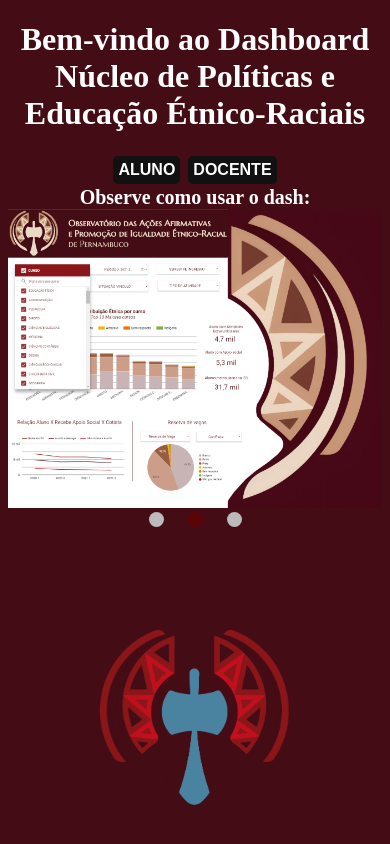
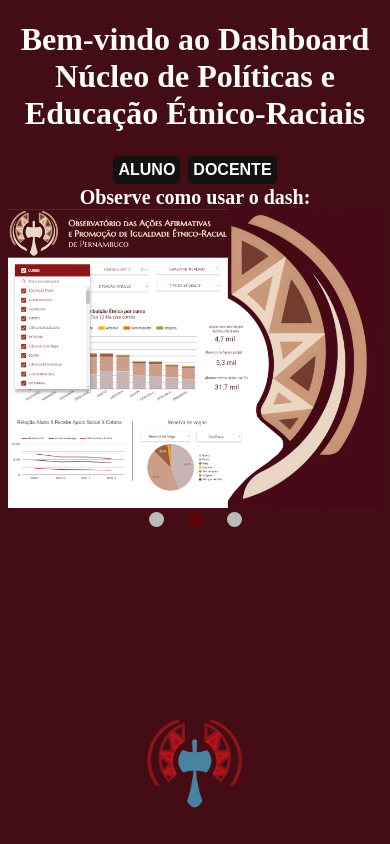
Before and after one commit to jvras58/datastudio, a plain HTML site: page index.html in a window 390 px wide. Drawn offline with Linux system fonts and the light colour scheme.

Commit message:
atualização da logo

```diff
--- a/app.js
+++ b/app.js
@@ -1,4 +1,4 @@
-//elementos do DOM
+// Armazenar os elementos do DOM em variáveis
 const landingPage = document.querySelector('#landing-page');
 const alunosBtn = document.querySelector('#alunos-btn');
 const docentesBtn = document.querySelector('#docente-btn');
@@ -7,113 +7,84 @@ const iframeDocentes = document.querySelector('#iframe-docentes');
 const logo = document.querySelector('.logo');
 const iframeContainer = document.querySelector('.iframe-container');
 const backgroundImage = document.querySelector('.background-image');
+const slides = document.getElementsByClassName("mySlides");
+const dots = document.getElementsByClassName("dot");
 
-// Carrega os iframes quando a página carregar
+
+// Carregar os iframes quando a página carregar
 window.addEventListener('load', () => {
 iframeAlunos.setAttribute('src', iframeAlunos.getAttribute('data-src'));
 iframeDocentes.setAttribute('src', iframeDocentes.getAttribute('data-src'));
 });
-//some com a logo e o template de fundo
-alunosBtn.addEventListener('click', () => {
+
+// Esconder a landing page, o logo e o template de fundo ao clicar nos botões de alunos ou docentes
+function hideElements() {
 landingPage.classList.add('hidden');
 iframeContainer.classList.remove('hidden');
 logo.classList.add('hidden');
 backgroundImage.classList.add('hidden');
-  });
+}
 
-  docentesBtn.addEventListener('click', () => {
-    landingPage.classList.add('hidden');
-    iframeContainer.classList.remove('hidden');
-    logo.classList.add('hidden');
-    backgroundImage.classList.add('hidden');
-  });
+alunosBtn.addEventListener('click', hideElements);
+docentesBtn.addEventListener('click', hideElements);
 
-// Adiciona o ouvinte de evento para cada botão
+// Exibir o iframe de alunos e ocultar o iframe de docentes ao clicar no botão de alunos
 alunosBtn.addEventListener('click', () => {
-    // Exibe o iframe de alunos e oculta o iframe de docentes
 iframeAlunos.style.display = 'block';
 iframeDocentes.style.display = 'none';
 landingPage.style.display = 'none';
 });
 
+// Exibir o iframe de docentes e ocultar o iframe de alunos ao clicar no botão de docentes
 docentesBtn.addEventListener('click', () => {
-    // Exibe o iframe dos docentes e oculte o iframe de alunos
 iframeAlunos.style.display = 'none';
 iframeDocentes.style.display = 'block';
 landingPage.style.display = 'none';
 });
-// Exibe a página inicial quando o documento for carregado
+
+// Exibir a página inicial quando o documento for carregado
 window.onload = function() {
 landingPage.style.display = 'block';
 iframeAlunos.style.display = 'none';
 iframeDocentes.style.display = 'none';
 }
 
-// Obter o elemento iframe
-const iframe = document.querySelector('#iframe-alunos');
-
-// Adicionar um ouvinte de eventos de scroll à página
-window.addEventListener('scroll', () => {
-    // Obter a posição do scroll da página
-    const scrollTop = window.pageYOffset || document.documentElement.scrollTop;
-
-    // Atualizar a posição do scroll do iframe com a posição do scroll da página
-    iframe.contentWindow.scrollTo(0, scrollTop);
-    const contentHeight = iframe.contentDocument.body.scrollHeight;
-    iframe.style.height = contentHeight + 'px';
-
-});
-
-// Função para sincronizar o scroll da página com o scroll do iframe
+// Sincronizar o scroll da página com o scroll do iframe
 function syncScroll() {
-    const iframe = document.querySelector('#iframe-alunos');
 const scrollTop = window.pageYOffset || document.documentElement.scrollTop;
 iframe.contentWindow.scrollTo(0, scrollTop);
 }
 
-// Chamar a função de sincronização sempre que o iframe for carregado
-iframe.addEventListener('load', () => {
-    syncScroll();
-});
-
-// Adicionar um ouvinte de eventos de scroll à página
+// Adicionar um ouvinte de eventos de scroll à página e atualizar a altura do iframe
 window.addEventListener('scroll', () => {
 const scrollTop = window.pageYOffset || document.documentElement.scrollTop;
-
-    // Atualizar a altura do iframe para o tamanho do conteúdo
 const contentHeight = iframe.contentDocument.body.scrollHeight;
 iframe.style.height = contentHeight + 'px';
-
-    // Atualizar a posição do scroll do iframe com a posição do scroll da página
 iframe.contentWindow.scrollTo(0, scrollTop);
 });
 
 // Chamar a função de sincronização sempre que o iframe for carregado
-iframe.addEventListener('load', () => {
-    syncScroll();
-});
+iframeAlunos.addEventListener('load', syncScroll);
+iframeDocentes.addEventListener('load', syncScroll);
 
-// Roteiro da apresentação
-var slideIndex = 1;
+// Controles próximos/anteriores dos slides
+let slideIndex = 1;
 showSlides(slideIndex);
 
-// Controles próximos/anteriores
 function plusSlides(n) {
 showSlides(slideIndex += n);
 }
 
-// Controles de imagem em miniatura
+// Controles de imagem em miniatura dos slides
 function currentSlide(n) {
 showSlides(slideIndex = n);
 }
 
+// Exibir os slides e os pontos correspondentes
 function showSlides(n) {
-  var i;
-  var slides = document.getElementsByClassName("mySlides");
-  var dots = document.getElementsByClassName("dot");
 if (n > slides.length) {slideIndex = 1}
 if (n < 1) {slideIndex = slides.length}
-  for (i = 0; i < slides.length; i++) {
+for (let i = 0; i < slides.length; i++) {
 slides[i].style.display = "none";
 }
 for (i = 0; i < dots.length; i++) {
--- a/style.css
+++ b/style.css
@@ -129,7 +129,6 @@ iframe {
   height: 100%;
   object-fit: cover;
 }
-
 .logo {
   position: absolute;
   bottom: 0;
@@ -140,6 +139,20 @@ iframe {
 
 .logo img {
   width: 200px;
+  height: auto;
+  image-rendering: crisp-edges;
+}
+
+@media screen and (max-width: 768px) {
+  .logo img {
+    width: 150px;
+  }
+}
+
+@media screen and (max-width: 480px) {
+  .logo img {
+    width: 100px;
+  }
 }
 
 /* Slides seção */
```
Also changed, not shown: 1.png (deleted), 2.png (deleted), 3.png (deleted). Lines whose indentation alone changed are shown as unchanged.
